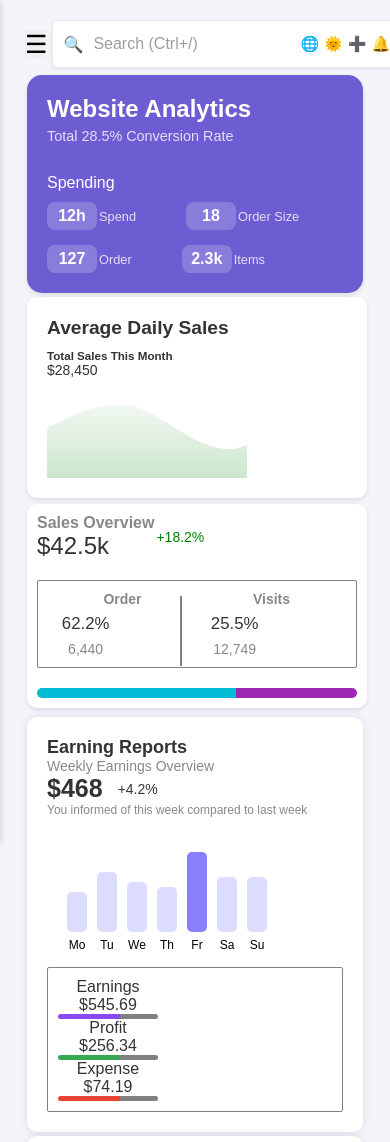
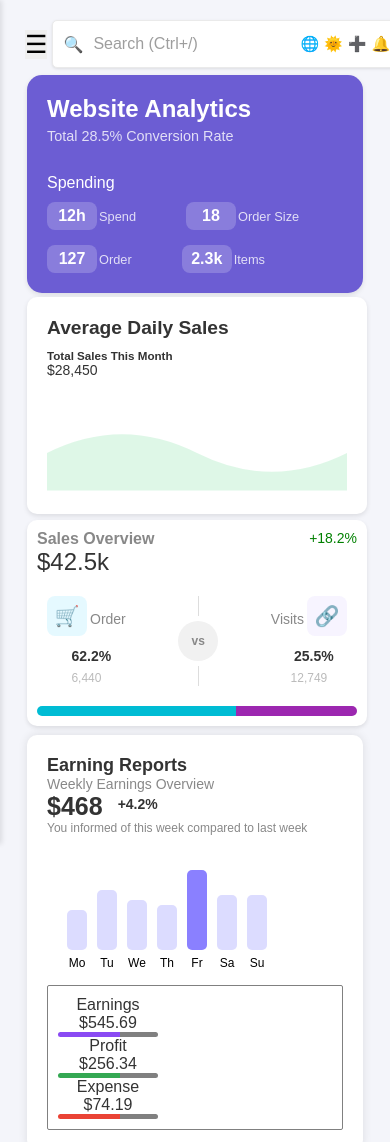
Before and after one commit to Ayushpatel26/Mockup, a plain HTML site: page index.html in a window 390 px wide. Shown: the top 1142 px of the page. Drawn offline with Linux system fonts and the light colour scheme.

Commit message:
more enhanced UI

```diff
--- a/index.html
+++ b/index.html
@@ -21,11 +21,11 @@
                     <span class="arrow">▶</span>
                 </div>
                 <ul class="submenu" id="dashboards">
-                    <li class="submenu-item">Analytics</li>
-                    <li class="submenu-item">CRM</li>
-                    <li class="submenu-item">eCommerce</li>
-                    <li class="submenu-item">Logistics</li>
-                    <li class="submenu-item">Academy</li>
+                    <li class="submenu-item">○ Analytics</li>
+                    <li class="submenu-item">○ CRM</li>
+                    <li class="submenu-item">○ eCommerce</li>
+                    <li class="submenu-item">○ Logistics</li>
+                    <li class="submenu-item">○ Academy</li>
                 </ul>
             </li>
             <li class="menu-item dropdown">
@@ -34,8 +34,8 @@
                     <span class="arrow">▶</span>
                 </div>
                 <ul class="submenu" id="layouts">
-                    <li class="submenu-item">Layout 1</li>
-                    <li class="submenu-item">Layout 2</li>
+                    <li class="submenu-item">○ Layout 1</li>
+                    <li class="submenu-item">○ Layout 2</li>
                 </ul>
             </li>
             <li class="menu-item dropdown">
@@ -44,8 +44,8 @@
                     <span class="arrow">▶</span>
                 </div>
                 <ul class="submenu" id="frontPages">
-                    <li class="submenu-item">Front Page 1</li>
-                    <li class="submenu-item">Front Page 2</li>
+                    <li class="submenu-item">○ Front Page 1</li>
+                    <li class="submenu-item">○ Front Page 2</li>
                 </ul>
             </li>
 
@@ -62,8 +62,8 @@
                     <span class="arrow">▶</span>
                 </div>
                 <ul class="submenu" id="eCommerce">
-                    <li class="submenu-item">1</li>
-                    <li class="submenu-item">2</li>
+                    <li class="submenu-item">○ 1</li>
+                    <li class="submenu-item">○ 2</li>
                 </ul>
             </li>
             <li class="menu-item dropdown">
@@ -72,8 +72,8 @@
                     <span class="arrow">▶</span>
                 </div>
                 <ul class="submenu" id="academy">
-                    <li class="submenu-item">1</li>
-                    <li class="submenu-item">2</li>
+                    <li class="submenu-item">○ 1</li>
+                    <li class="submenu-item">○ 2</li>
                 </ul>
             </li>
             <li class="menu-item dropdown">
@@ -82,8 +82,8 @@
                     <span class="arrow">▶</span>
                 </div>
                 <ul class="submenu" id="logistics">
-                    <li class="submenu-item">1</li>
-                    <li class="submenu-item">2</li>
+                    <li class="submenu-item">○ 1</li>
+                    <li class="submenu-item">○ 2</li>
                 </ul>
             </li>
             <li class="menu-item dropdown">
@@ -92,8 +92,8 @@
                     <span class="arrow">▶</span>
                 </div>
                 <ul class="submenu" id="invoice">
-                    <li class="submenu-item">1</li>
-                    <li class="submenu-item">2</li>
+                    <li class="submenu-item">○ 1</li>
+                    <li class="submenu-item">○ 2</li>
                 </ul>
             </li>
         </ul>
@@ -155,8 +155,10 @@
                         <h3>Average Daily Sales</h3>
                         <h5>Total Sales This Month</h5>
                         <p>$28,450</p>
-                        <div class="graph-container">
-                            <div class="graph"></div>
+                        <div class="wave-container">
+                            <svg class="wave-svg" viewBox="0 0 400 150" xmlns="http://www.w3.org/2000/svg">
+                                <path d="M0 100 Q100 50 200 100 T400 100 V150 H0 Z" />
+                            </svg>
                         </div>
                     </div>
 
@@ -168,20 +170,38 @@
                             </div>
                             <div class="increase">+18.2%</div>
                         </div>
-                        <div class="details">
-                            <div class="order">
-                                <h3>Order</h3>
-                                <div class="percentage">62.2%</div>
-                                <div class="count">6,440</div>
+                        <div class="comparison-container">
+                            <div class="comparison-box">
+                                <div class="flex">
+                                    <div class="icon-wrapper">
+                                        <span class="icon">🛒</span>
+                                    </div>
+                                    <p class="label">Order</p>
+                                </div>
+                                <p class="percentage">62.2%</p>
+                                <p class="value">6,440</p>
                             </div>
-                            <div class="visits">
-                                <h3>Visits</h3>
-                                <div class="percentage">25.5%</div>
-                                <div class="count">12,749</div>
+
+                            <div class="vs-container">
+                                <div class="vs-line"></div>
+                                <div class="vs">
+                                    <span>vs</span>
+                                </div>
+                                <div class="vs-line"></div>
+                            </div>
+
+                            <div class="comparison-box">
+                                <div class="flex">
+                                    <p class="label">Visits</p>
+                                    <div class="icon-wrapper">
+                                        <span class="icon">🔗</span>
+                                    </div>
+                                </div>
+                                <p class="percentage">25.5%</p>
+                                <p class="value">12,749</p>
                             </div>
                         </div>
                         <div class="colorBar"></div>
-                        <div class="line"></div>
                     </div>
                 </div>
             </div>
--- a/style.css
+++ b/style.css
@@ -27,7 +27,7 @@ body {
   align-items: center;
 }
 
-/* for sidebar */
+
 .sidebar {
   width: 20vw;
   height: 100vh;
@@ -50,7 +50,7 @@ body {
 
 .sidebar .logo img {
   width: 30px;
-  height: auto; /* Maintain aspect ratio */
+  height: auto;
   margin-right: 10px;
 }
 
@@ -98,17 +98,22 @@ body {
 }
 
 .submenu {
-  padding-left: 30px;
+  list-style: none;
+  padding-left: 5px;
   display: none;
 }
 
 .submenu-item {
-  padding: 5px 0;
+  margin: 10px 0;
+  padding: 10px;
   color: #555;
+  font-size: 14px;
+  border-radius: 8px;
 }
 
 .submenu-item:hover {
-  color: #333;
+  color: white;
+  background: #6c5dd3;
 }
 
 
@@ -202,6 +207,7 @@ body {
   justify-content: space-between;
   align-items: center;
   width: 50%;
+  height: auto;
 }
 
 .analytics-card h3 {
@@ -257,29 +263,13 @@ body {
   width: 50%;
   height: 100%;
 }
-.graph-container {
-    width: auto;
-    height: 90px;
-    position: relative;
-    overflow: hidden; /* Hide overflowing parts of the curve */
+/* for graph */
+.wave-svg {
+  width: 100%;
+  height: 100%;
 }
-.graph {
-    width: 100%;
-    height: 100%;
-    background: linear-gradient(to bottom, transparent, rgba(0, 128, 0, 0.2)); /* Gradient fill */
-    position: absolute; /* Needed for curve positioning */
-    bottom: 0; /* Align to the bottom */
-    clip-path: path("M 0 75 C 50 50, 100 25, 150 50 C 200 75, 250 125, 300 100 L 300 150 L 0 150 Z"); /* SVG Path for the curve */
-}
-/*For Graph only*/
-@media (max-width:400px){
-    .graph-container{
-        width: 200px;
-        height: 100px;
-    }
-    .graph{
-        clip-path: path("M 0 50 C 33.33 33.33, 66.66 16.66, 100 33.33 C 133.33 50, 166.66 83.33, 200 66.66 L 200 100 L 0 100 Z");
-    }
+.wave-svg path {
+  fill: rgba(34, 197, 94, 0.15);
 }
 
 
@@ -290,6 +280,10 @@ body {
   padding: 10px;
   position: relative;
   width: 50%;
+}
+.sales-overview .flex {
+  align-items: normal;
+  justify-content: space-between;
 }
 .sales-overview h2 {
   margin: 0;
@@ -303,37 +297,95 @@ body {
   color: green;
   font-size: 1em;
 }
-.sales-overview .details {
+
+.comparison-container {
   display: flex;
-  justify-content: space-around;
-  margin: 20px 0;
+  align-items: center;
+  padding: 20px 10px;
+  justify-content: space-between;
 }
-.sales-overview .details div {
-  width: 45%;
+
+.comparison-box {
+  text-align: center;
 }
-.sales-overview .details div h3 {
-  margin: 0;
-  font-size: 1em;
-  color: #888;
+
+.comparison-box .flex {
+  align-items: center;
+  gap: 3px;
 }
-.sales-overview .details div .percentage {
-  font-size: 1.2em;
+
+.icon-wrapper {
+  background-color: rgba(0, 190, 255, 0.1); /* Light cyan for "Order" */
+  border-radius: 8px;
+  display: inline-flex;
+  align-items: center;
+  justify-content: center;
+  width: 40px;
+  height: 40px;
+  margin: 0 auto 10px auto;
+}
+
+.comparison-box:nth-child(3) .icon-wrapper {
+  background-color: rgba(174, 144, 255, 0.1); /* Light purple for "Visits" */
+}
+
+.icon {
+  font-size: 20px;
+  color: #00baff; /* Icon color for "Order" */
+}
+
+.comparison-box:nth-child(3) .icon {
+  color: #ae90ff; /* Icon color for "Visits" */
+}
+
+.label {
+  color: #888888;
+  font-size: 14px;
+  margin-bottom: 5px;
+}
+
+.percentage {
+  font-size: 20px;
+  font-weight: bold;
+  margin-bottom: 5px;
+}
+
+.value {
+  color: #bbbbbb;
+  font-size: 12px;
+}
+
+.vs-container {
+  display: flex;
+  flex-direction: column;
+  align-items: center;
+  position: relative;
+}
+
+.vs-line {
+  width: 1px;
+  height: 20px;
+  background-color: #dddddd;
+}
+
+.vs {
+  display: flex;
+  align-items: center;
+  justify-content: center;
+  width: 40px;
+  height: 40px;
+  border-radius: 50%;
+  background-color: #f1f1f1;
+  font-size: 12px;
+  color: #888888;
+  font-weight: bold;
   margin: 5px 0;
 }
-.sales-overview .details div .count {
-  color: #888;
-}
+
 .colorBar {
   height: 10px;
   background: linear-gradient(to right, #00bcd4 62.2%, #9c27b0 62.2%);
   border-radius: 5px;
-}
-.sales-overview .line {
-  height: 70px;
-  position: absolute;
-  left: 45%;
-  top: 45%;
-  border: 0.3px solid gray;
 }
 
 .earning {
@@ -533,7 +585,7 @@ body {
     }
 }
 
-@media screen and (max-width: 1024px) {
+@media screen and (max-width: 1215px) {
 .container .up {
     flex-direction: column;
 }
```
Also changed, not shown: test.html (added, +147 -0 lines).
